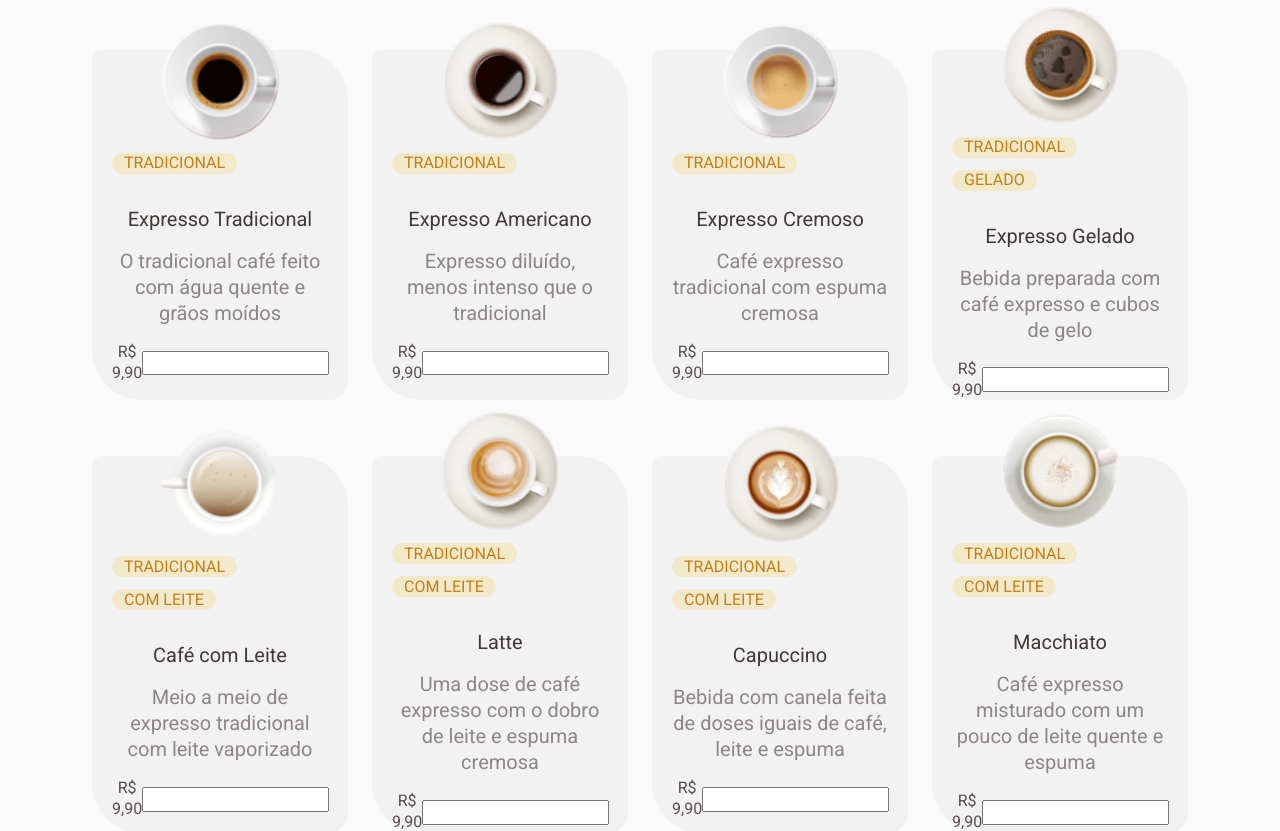
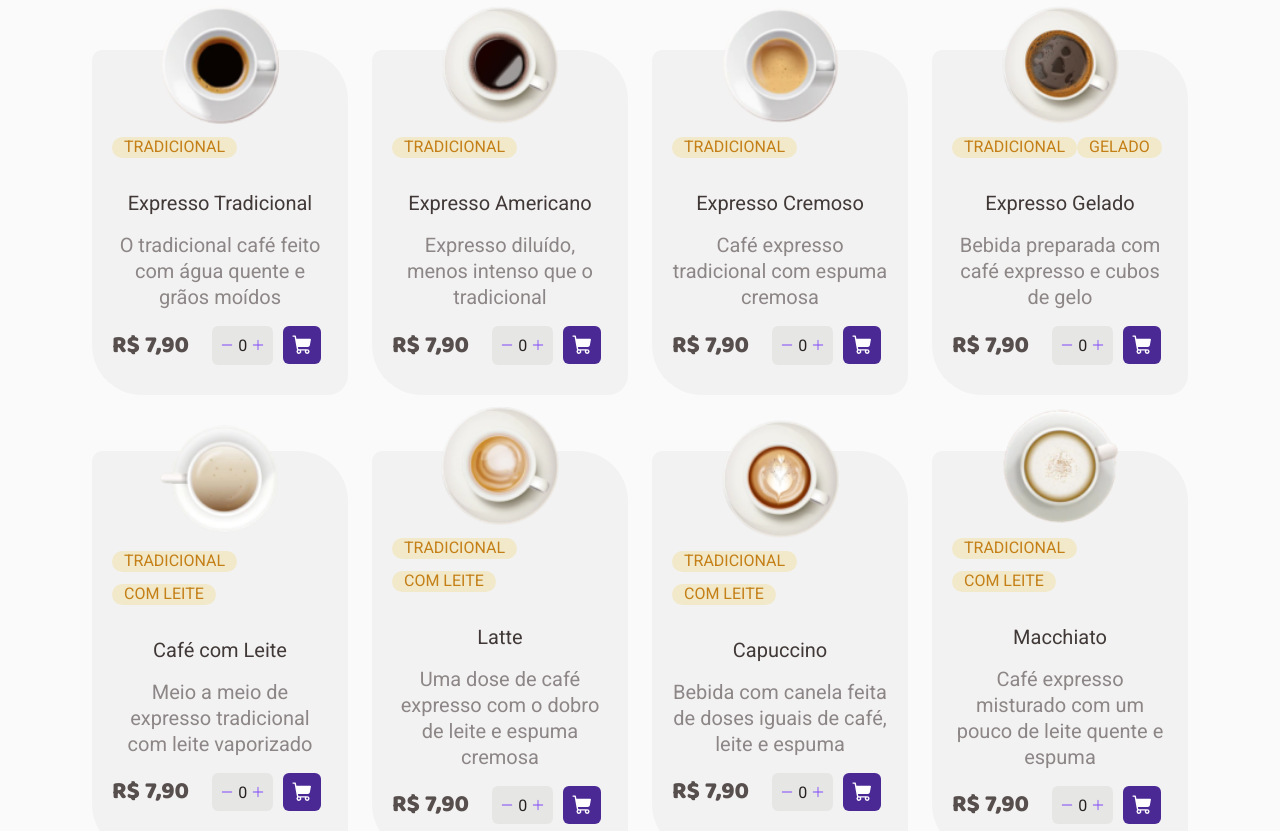
Before and after one commit to fernode/coffee-delivery, a React (Vite) app: page / in a window 1280 px wide. Shown: the part 634-1465 px from the top of the page. Built offline with nearby package versions, Linux system fonts and the light colour scheme.

Commit message:
feat: style coffee card component

```diff
--- a/src/pages/Home/components/CoffeeCard/index.tsx
+++ b/src/pages/Home/components/CoffeeCard/index.tsx
@@ -1,34 +1,51 @@
+import { useState } from "react"
+import { QuantityInput } from "../../../../components/Form/QuantityInput"
 import * as S from "./styles"
+import { ShoppingCart } from "@phosphor-icons/react"
+import { Link } from "react-router-dom"
 
 type ProductItemProps = {
   src: string
   title: string
   description: string
-  price: number,
+  price: number
   tags: string[]
 }
 export const CoffeeCard = (props: ProductItemProps) => {
+  const [quantity, setQuantity] = useState(0)
+
+  const incrementQuantity = () => {
+    setQuantity((prevQuantity) => prevQuantity + 1)
+  }
+
+  const decrementQuantity = () => {
+    setQuantity((prevQuantity) => prevQuantity - 1)
+  }
   return (
     <S.ProductCard>
-      <img src={props.src} alt={props.title} width={120} height={120}/>
-      <div>
-        {props.tags.map(tag => (
-          <S.Chip key={tag}>
-            {tag}
-          </S.Chip>
+      <img src={props.src} alt={props.title} width={120} height={120} />
+      <div style={{ display: "flex", flexWrap: "wrap" }}>
+        {props.tags.map((tag) => (
+          <S.Chip key={tag}>{tag}</S.Chip>
         ))}
       </div>
 
-      <S.Title>
-        {props.title}
-      </S.Title>
-      <S.Description>
-        {props.description}
-      </S.Description>
+      <S.Title>{props.title}</S.Title>
+      <S.Description>{props.description}</S.Description>
 
       <S.CartInfos>
-        <data>R$ 9,90</data>
-        <div><input type={"number"} min={0}/></div>
+        <S.PriceText value="7.90">R$ 7,90</S.PriceText>
+        <QuantityInput
+          quantity={quantity}
+          incrementQuantity={incrementQuantity}
+          decrementQuantity={decrementQuantity}
+        />
+
+        <Link to="/cart">
+          <S.IconBox>
+            <ShoppingCart size={22} weight="fill" color="white" />
+          </S.IconBox>
+        </Link>
       </S.CartInfos>
     </S.ProductCard>
   )
--- a/src/pages/Home/components/CoffeeCard/styles.ts
+++ b/src/pages/Home/components/CoffeeCard/styles.ts
@@ -56,4 +56,23 @@ export const ChipContainer = styled.div`
 export const CartInfos = styled.div`
   display: flex;
   align-items: center;
+  padding-bottom: 3rem;
 `
+
+export const PriceText = styled.data`
+  font-size: ${mixins.fonts.textM};
+  color: ${(props) => props.theme.colors["base-text"]};
+  font-size: ${mixins.fonts.titleM};
+  margin-right: 2.3rem;
+`
+
+export const IconBox = styled.div`
+  background-color: ${(props) => props.theme.colors["purple-dark"]};
+  display: flex;
+  align-items: center;
+  justify-content: center;
+  width: 3.8rem;
+  height: 3.8rem;
+  margin-left: 1rem;
+  border-radius: 6px;
+`
```
